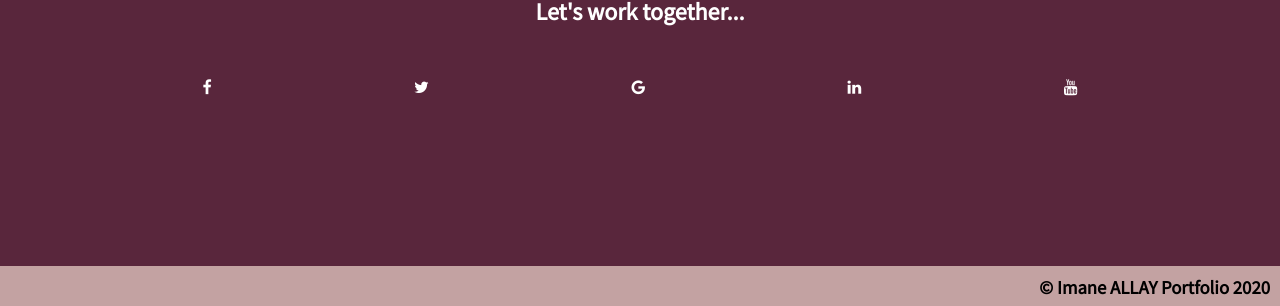
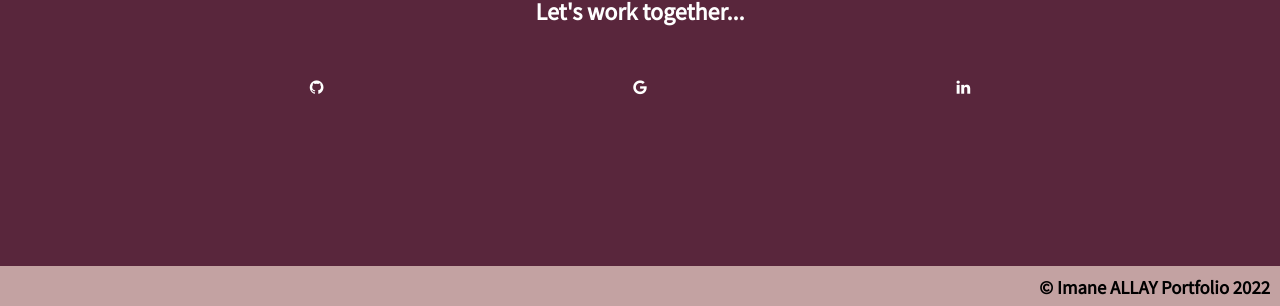
Before and after one commit to imaneAllay/ImaneAllay.github.io, a plain HTML site: page index.html in a window 1280 px wide. Shown: the part 1741-2047 px from the top of the page. Drawn offline with Linux system fonts and the light colour scheme.

Commit message:
Update index.html

```diff
--- a/index.html
+++ b/index.html
@@ -61,20 +61,17 @@
   <section id="contact" class="contact">
     <h2>Let's work together...</h2>
     <ul>
-      <li><a href="#" class="facebook" target="_blank"><i class="fa fa-facebook"></i></a></li>
-      <li> <a href="#" class="twitter" target="_blank"><i class="fa fa-twitter"></i></a></li>
-      <li> <a href="#" class="google" target="_blank"><i class="fa fa-google"></i></a></li>
-      <li> <a href="#" class="linkedin" target="_blank"><i class="fa fa-linkedin"></i></a></li>
-      <li> <a href="#" class="youtube" target="_blank"><i class="fa fa-youtube"></i></a></li>
+      <li> <a href="ImaneAllay.github.io" class="github" target="_blank"><i class="fa fa-github"></i></a></li>
+      <li> <a href="imn.allay@gmail.com" class="google" target="_blank"><i class="fa fa-google"></i></a></li>
+      <li> <a href=" https://www.linkedin.com/in/imane-allay/" class="linkedin" target="_blank"><i class="fa fa-linkedin"></i></a></li>
     </ul>
   </section>
 
   <footer>
-    <h3> © Imane ALLAY Portfolio 2020 </h3>
+    <h3> © Imane ALLAY Portfolio 2022 </h3>
   </footer>
 
 
-  <script src="https://cdn.freecodecamp.org/testable-projects-fcc/v1/bundle.js"></script>
 </body>
 
 </html>
```
